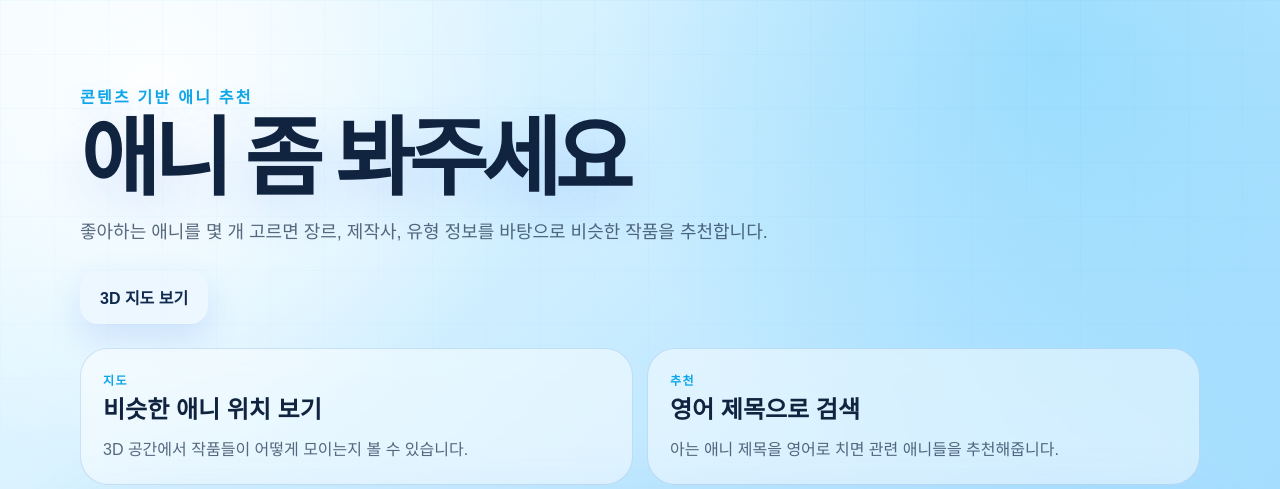
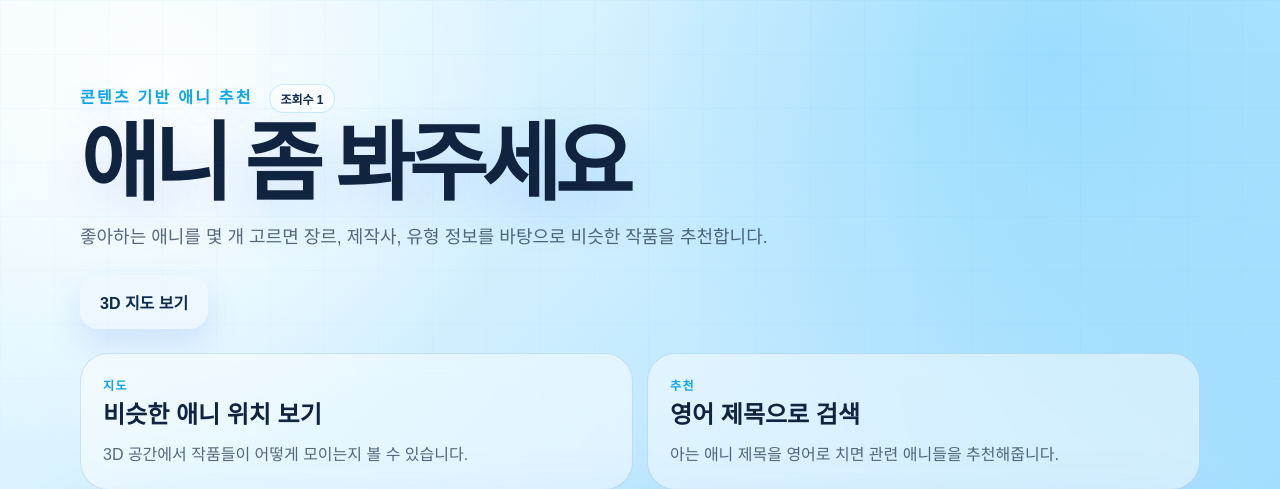
Before and after one commit to Ai-pre/Anime-recommendation-system, a Python web app: template templates/index.html in a window 1280 px wide. Shown: the top 489 px of the page. Run offline with Jinja, Linux system fonts and the light colour scheme; the template is opened without the code that fills it: most values are stand-ins (such as "Sample title", 1, 10 or a date in 2020).

Commit message:
Show homepage view counter

```diff
--- a/static/app.css
+++ b/static/app.css
@@ -67,6 +67,22 @@ body::before {
   letter-spacing: 0.14em;
   text-transform: uppercase;
   text-shadow: 0 10px 30px rgba(14, 165, 233, 0.2);
+}
+
+.view-badge {
+  display: inline-flex;
+  align-items: center;
+  border: 1px solid rgba(14, 165, 233, 0.2);
+  border-radius: 999px;
+  margin-left: 10px;
+  padding: 5px 10px;
+  background: rgba(255, 255, 255, 0.58);
+  color: var(--navy);
+  font-size: 12px;
+  letter-spacing: 0;
+  text-transform: none;
+  text-shadow: none;
+  vertical-align: middle;
 }
 
 h1 {
--- a/templates/index.html
+++ b/templates/index.html
@@ -11,7 +11,7 @@
 <body>
   <main class="shell">
     <section class="hero">
-      <p class="eyebrow">콘텐츠 기반 애니 추천</p>
+      <p class="eyebrow">콘텐츠 기반 애니 추천 <span class="view-badge">조회수 {{ visit_count }}</span></p>
       <h1>애니 좀 봐주세요</h1>
       <p class="lead">좋아하는 애니를 몇 개 고르면 장르, 제작사, 유형 정보를 바탕으로 비슷한 작품을 추천합니다.</p>
       <div class="hero-actions">
```
Also changed, not shown: anime_recommender/web.py (+21 -1 lines).
